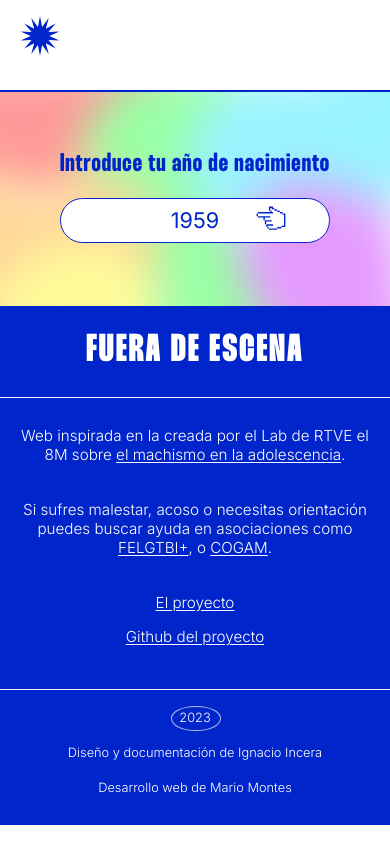
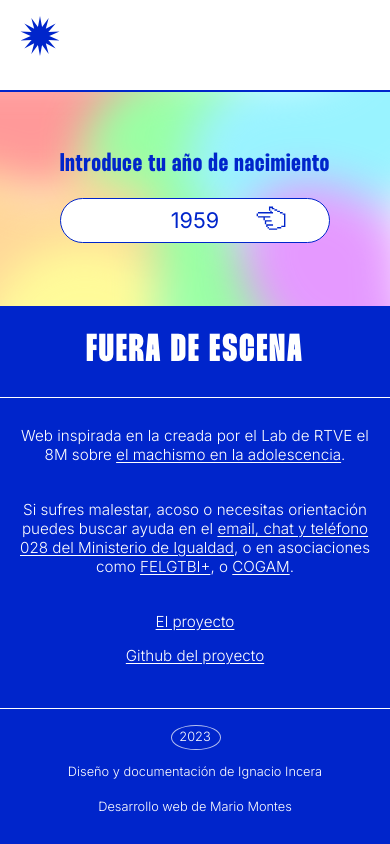
Before and after one commit to mariomnts/fuera-de-escena, a Nuxt app: page /proyecto in a window 390 px wide. Shown: the part 2381-3225 px from the top of the page. Built offline with nearby package versions, Linux system fonts and the light colour scheme.

Commit message:
Added 028 phone number as a help resource

```diff
--- a/components/layout/footer.vue
+++ b/components/layout/footer.vue
@@ -13,7 +13,12 @@
         </div>
         <div>
           Si sufres malestar, acoso o necesitas orientación puedes buscar ayuda
-          en asociaciones como
+          en el
+          <a
+            href="https://www.igualdad.gob.es/comunicacion/notasprensa/Paginas/igualdad-en-marcha-servicio-028-arcoiris-lgtbi.aspx"
+            target="_blank"
+            >email, chat y teléfono 028 del Ministerio de Igualdad</a
+          >, o en asociaciones como
           <a
             href="https://felgtbi.org/que-hacemos/consulta/linea-arcoiris/"
             target="_blank"
```
